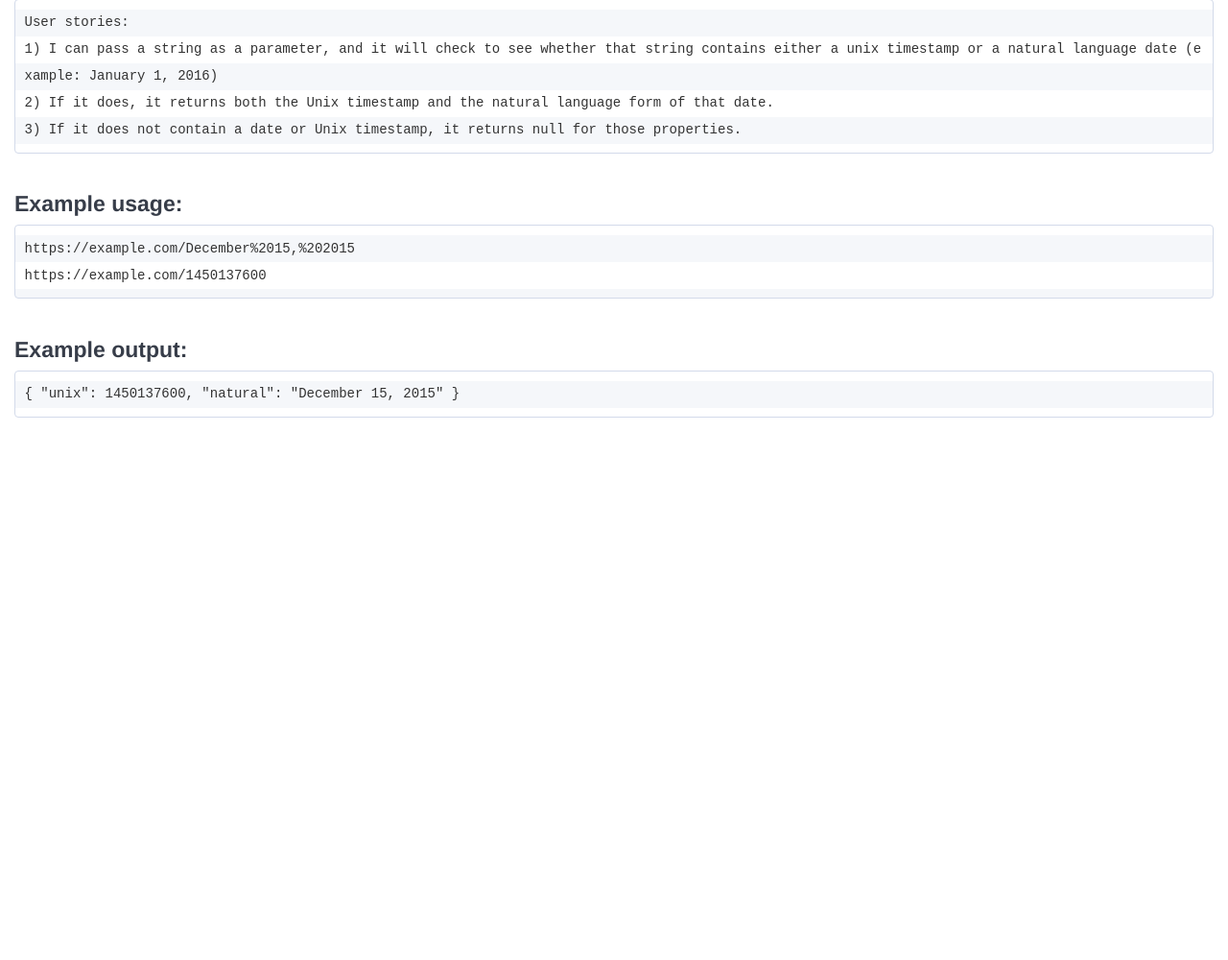
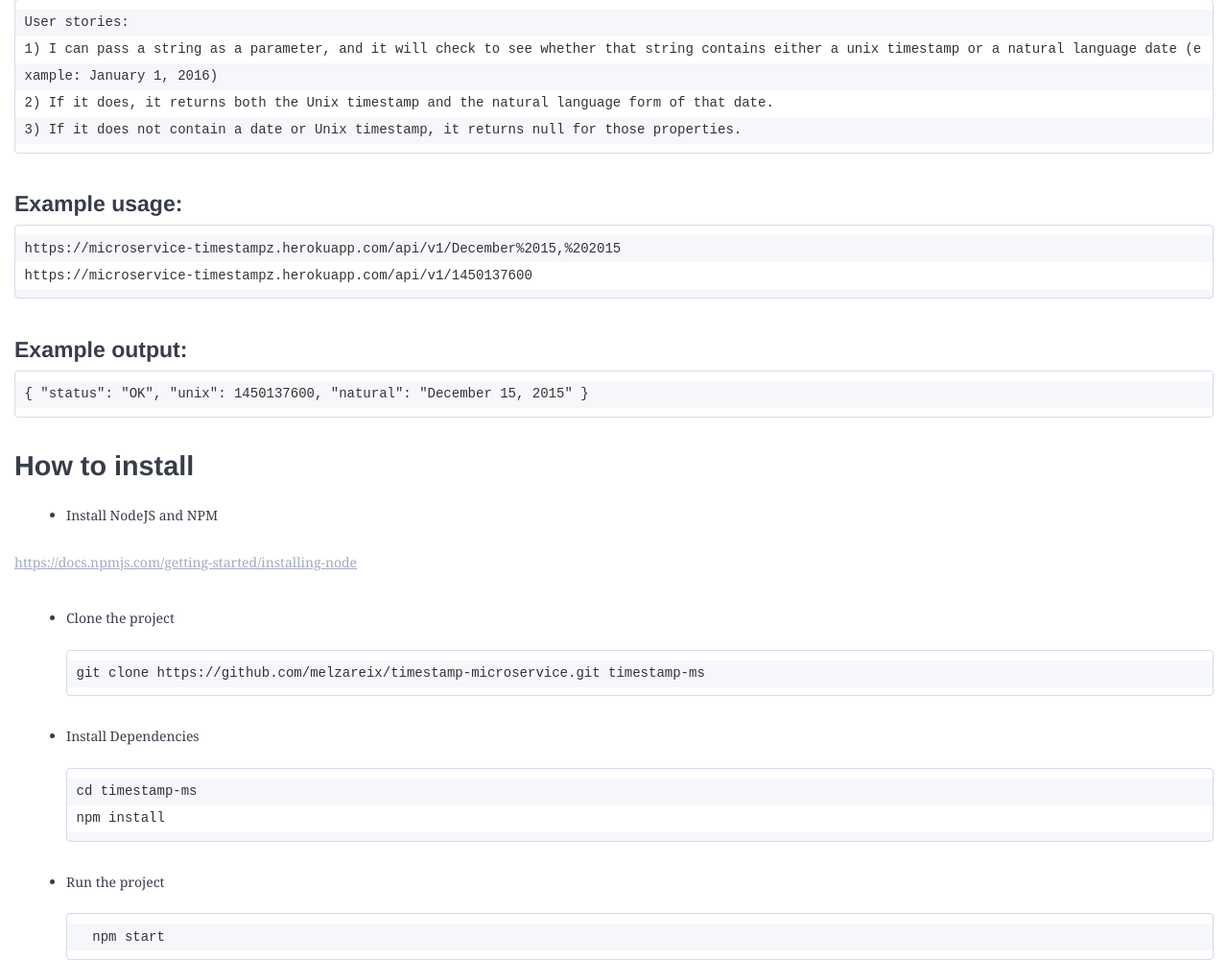
Before and after one commit to melzareix/timestamp-microservice, a website: page public/index.html in a window 1280 px wide. Shown: the part 72-1072 px from the top of the page at 96% size. Before the commit the page ends 800 px from the top, so only its background shows below. Drawn offline with nearby package versions, Linux system fonts and the light colour scheme.

Commit message:
docs: Updated README, and Index instruction.

```diff
--- a/public/index.html
+++ b/public/index.html
@@ -6,11 +6,34 @@
 3) If it does not contain a date or Unix timestamp, it returns null for those properties.
 </code></pre>
 <h3><a id="Example_usage_8"></a>Example usage:</h3>
-<pre><code>https://example.com/December%2015,%202015
-https://example.com/1450137600
+<pre><code>https://microservice-timestampz.herokuapp.com/api/v1/December%2015,%202015
+https://microservice-timestampz.herokuapp.com/api/v1/1450137600
 </code></pre>
-<h3><a id="Example_output_14"></a>Example output:</h3>
-<pre><code>{ &quot;unix&quot;: 1450137600, &quot;natural&quot;: &quot;December 15, 2015&quot; }
+<h3><a id="Example_output_15"></a>Example output:</h3>
+<pre><code>{ &quot;status&quot;: &quot;OK&quot;, &quot;unix&quot;: 1450137600, &quot;natural&quot;: &quot;December 15, 2015&quot; }
 </code></pre>
+<h1><a id="How_to_install_21"></a>How to install</h1>
+<ul>
+<li>Install NodeJS and NPM</li>
+</ul>
+<p><a href="https://docs.npmjs.com/getting-started/installing-node">https://docs.npmjs.com/getting-started/installing-node</a></p>
+<ul>
+<li>
+<p>Clone the project</p>
+<pre><code>git clone https://github.com/melzareix/timestamp-microservice.git timestamp-ms
+</code></pre>
+</li>
+<li>
+<p>Install Dependencies</p>
+<pre><code>cd timestamp-ms
+npm install
+</code></pre>
+</li>
+<li>
+<p>Run the project</p>
+<pre><code>  npm start
+</code></pre>
+</li>
+</ul>
 
 </body></html>
```
Also changed, not shown: README.md.
